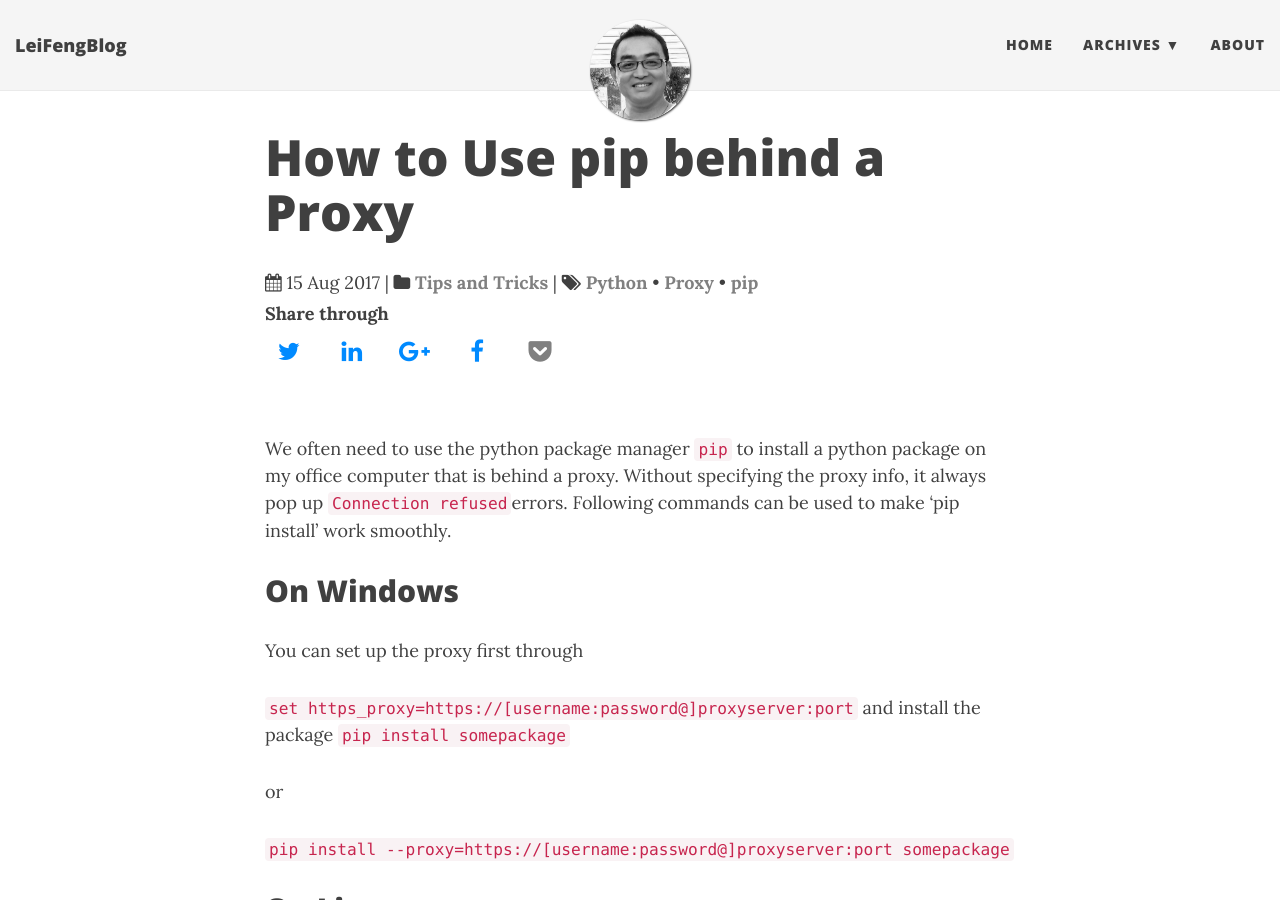
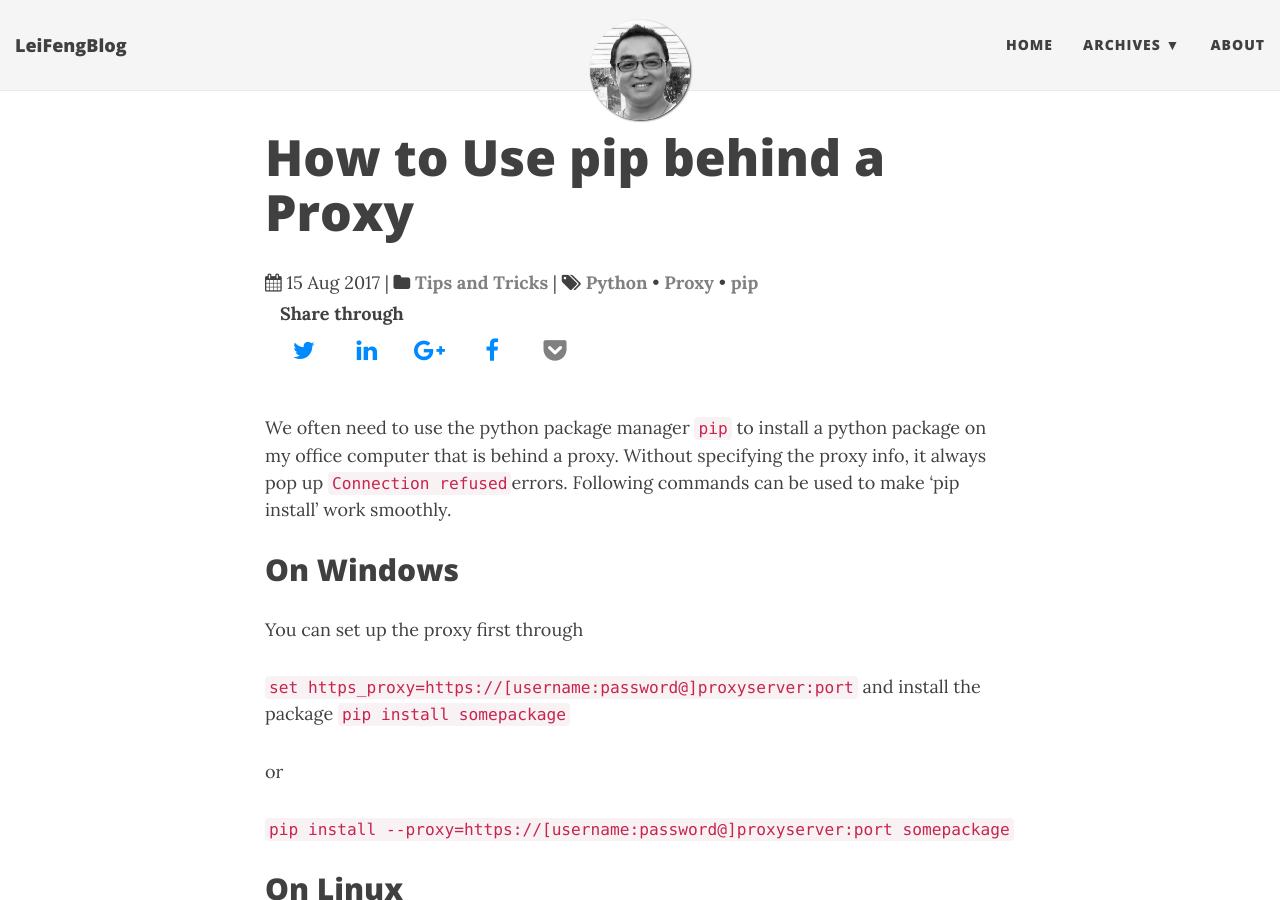
Before and after one commit to stonefl/stonefl.github.io, a Jekyll site: the page built from _posts/2017-09-22-how-to-use-pip-behind-a-proxy.md, in a window 1280 px wide and 900 px high. Built offline with Jekyll 4.4.1, drawn with Linux system fonts in a browser that asks for light colours; nearby versions of some CDN libraries; comment, search, counter and statistics services are not loaded.

Commit message:
Update share-social-icons.html

```diff
--- a/_includes/share-social-icons.html
+++ b/_includes/share-social-icons.html
@@ -1,4 +1,4 @@
-<div class="social-icons">
+<div class="container beautiful-jekyll-foote">
   <div class=""row">
      <strong>Share through</strong>
      <ul class="list-inline">
```
